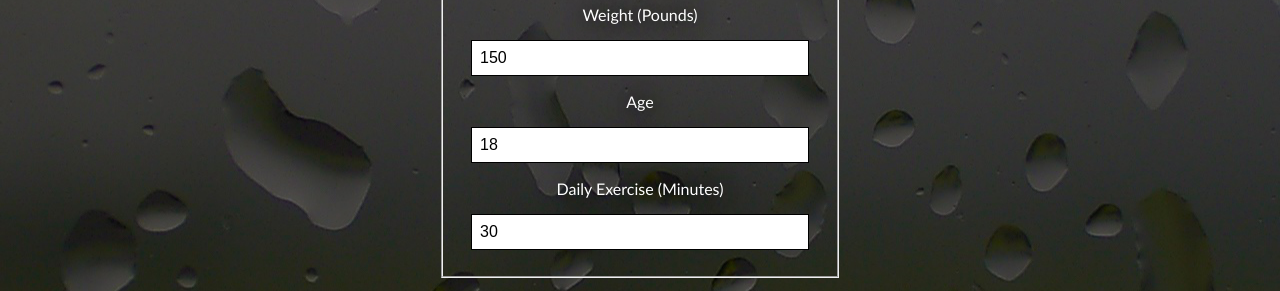
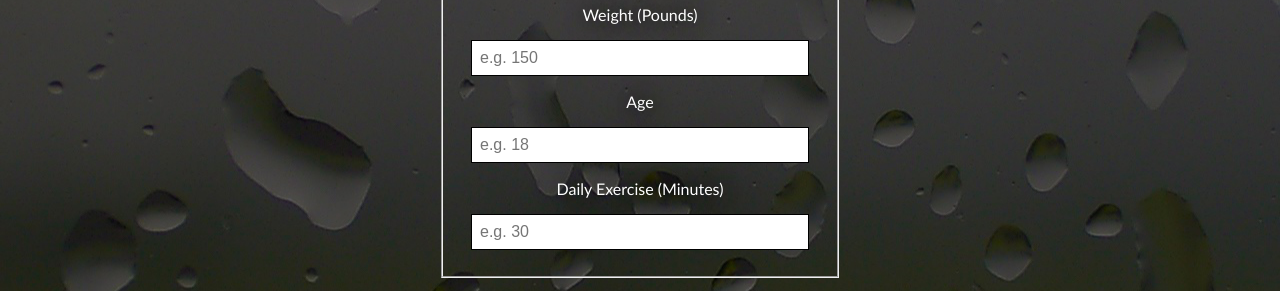
Before and after one commit to matthewwei35/water-calculator, a plain HTML site: page index.html in a window 1280 px wide. Shown: the part 308-599 px from the top of the page. Drawn offline with Linux system fonts and the light colour scheme.

Commit message:
Add example numbers for inputs

```diff
--- a/index.html
+++ b/index.html
@@ -20,11 +20,11 @@
                     <form>
                         <fieldset>
                             <label>Weight (Pounds)</label>
-                            <input id="weight" value="150" type="number">
+                            <input id="weight" type="number" placeholder="e.g. 150">
                             <label>Age</label>
-                            <input id="age" value="18" type="number">
+                            <input id="age" type="number" placeholder="e.g. 18">
                             <label>Daily Exercise (Minutes)</label>
-                            <input id="exercise" value="30" type="number">
+                            <input id="exercise" type="number" placeholder="e.g. 30">
                         </fieldset>
                     </form>
                 </div>
```
